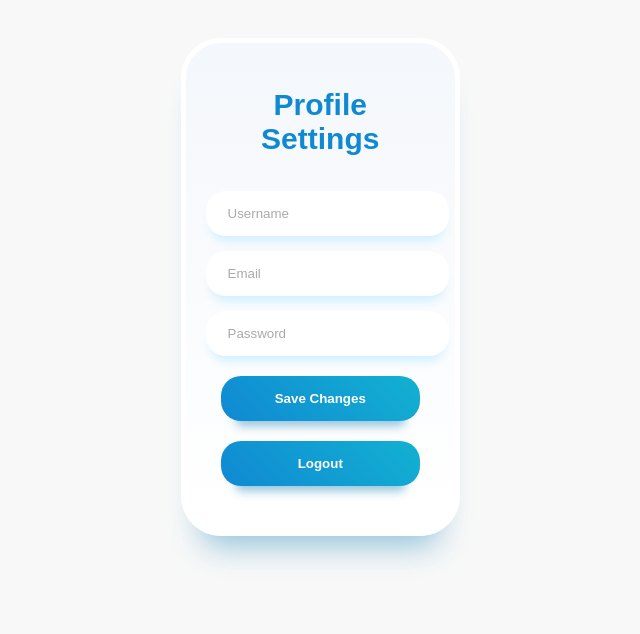
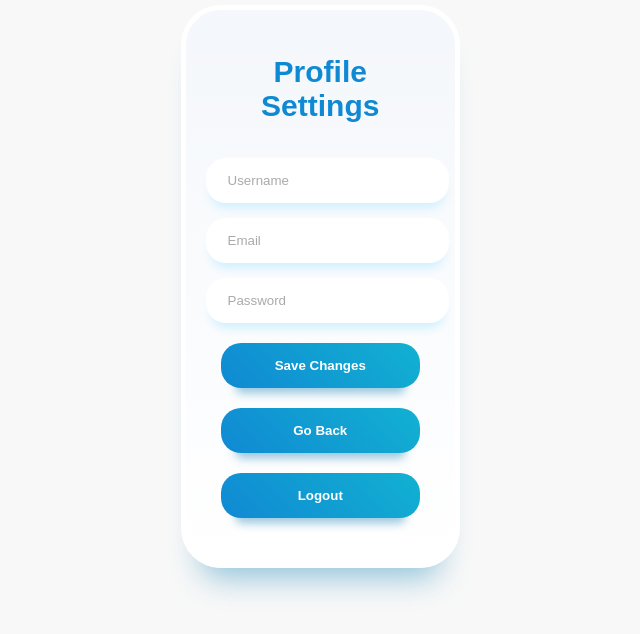
Before and after one commit to Ign1tz/CoSheet, a React (Create React App) app in the folder client/: page /ProfileSettings in a window 1280 px wide. Shown: the part 124-758 px from the top of the page, without its empty margins (395-1035 px from the left). Built offline with nearby package versions, Linux system fonts and the light colour scheme.

Commit message:
forgot go back button

```diff
--- a/client/src/pages/ProfileSettings.js
+++ b/client/src/pages/ProfileSettings.js
@@ -6,6 +6,10 @@ export default function ProfileSettings() {
     }
     function saveChanges() {
         alert('Save changes successful!');
+    }
+
+    function GoBack() {
+        alert('Go Back.');
     }
     return (
         <div className="container">
@@ -18,6 +22,9 @@ export default function ProfileSettings() {
                 <button className="saveChanges" onClick={saveChanges}>
                     Save Changes
                 </button>
+                <button className="GoBack" onClick={GoBack}>
+                    Go Back
+                </button>
                 <button className="logout-btn" onClick={logout}>
                     Logout
                 </button>
```
